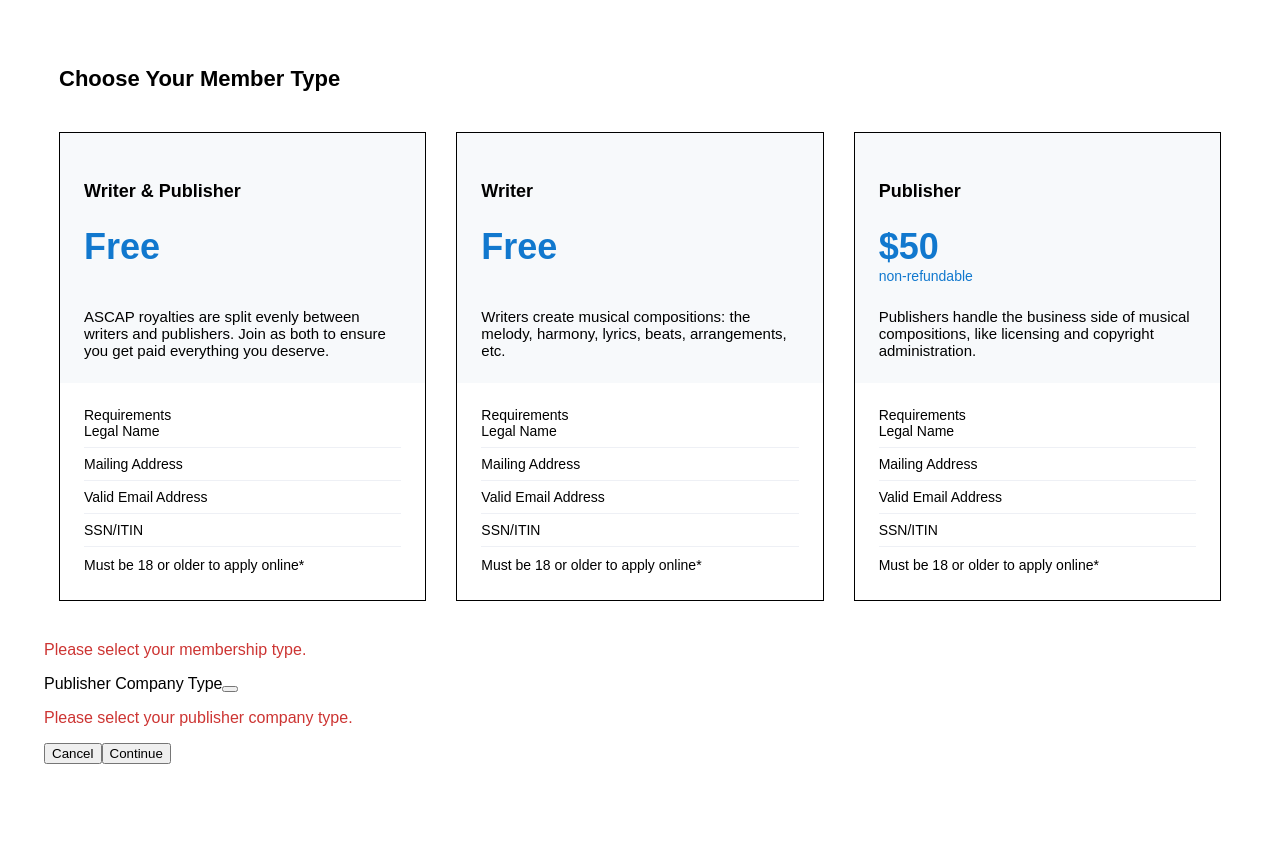
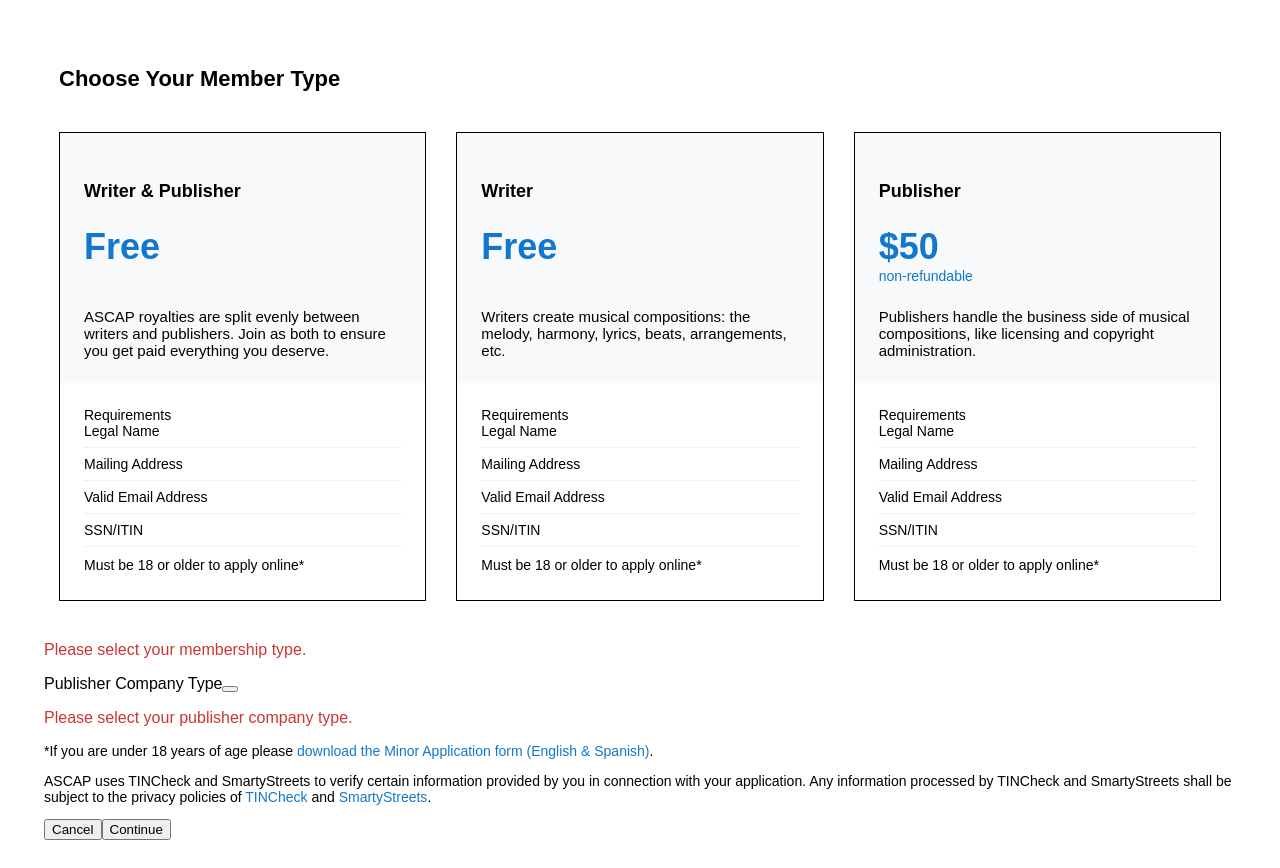
Before and after one commit to patcoston/ascap, a React (Vite) app: page / in a window 1280 px wide. Before the commit the page ends 800 px from the top, so only its background shows below. Built offline with nearby package versions, Linux system fonts and the light colour scheme.

Commit message:
Add component Note and its SASS

```diff
--- a/src/App.jsx
+++ b/src/App.jsx
@@ -4,6 +4,7 @@
 import Button from './components/Button'
 import Error from './components/Error'
 import Heading from './components/Heading'
+import Note from './components/Note'
 
 function App() {
   return (
@@ -45,6 +46,20 @@
         ]}
       />
       <Error msg="Please select your publisher company type." />
+      <Note>
+        *If you are under 18 years of age please{' '}
+        <a href="javascript:void(0)">
+          download the Minor Application form (English &amp; Spanish)
+        </a>
+        .
+      </Note>
+      <Note>
+        ASCAP uses TINCheck and SmartyStreets to verify certain information
+        provided by you in connection with your application. Any information
+        processed by TINCheck and SmartyStreets shall be subject to the privacy
+        policies of <a href="javascript:void(0)">TINCheck</a> and{' '}
+        <a href="javascript:void(0)">SmartyStreets</a>.
+      </Note>
       <div className="Buttons">
         <Button type="secondary" label="Cancel" action={() => {}} />
         <Button type="primary" label="Continue" action={() => {}} />
--- /dev/null
+++ b/src/components/Note.jsx
@@ -0,0 +1,7 @@
+import '../sass/Note.scss'
+
+const Note = ({ children }) => {
+  return <div className="note">{children}</div>
+}
+
+export default Note
--- /dev/null
+++ b/src/sass/Note.scss
@@ -0,0 +1,22 @@
+@import 'variables';
+
+.note {
+  font-size: 14px;
+  font-weight: 400;
+  margin-bottom: 14px;
+  a {
+    text-decoration: none;
+  }
+  a:link {
+    color: $link-color;
+  }
+  a:hover {
+    color: $link-hover-color;
+  }
+  a:active {
+    color: $link-active-color;
+  }
+  a:visited {
+    color: $link-visited-color;
+  }
+}
--- a/src/sass/Variables.scss
+++ b/src/sass/Variables.scss
@@ -1,7 +1,14 @@
 $font-light-blue: rgb(17, 120, 206);
 $font-very-dark: #000;
 $font-standard-face: 'Circular Black', sans-serif;
+
 $bg-very-light-grey: #f7f9fb;
 $bg-very-light: #fff;
+
 $border-light-grey: rgb(238, 240, 245);
 $border-very-dark: #000;
+
+$link-color: #1178ce;
+$link-hover-color: #489cf2;
+$link-active-color: #0d72d1;
+$link-visited-color: #1b90fd;
```
